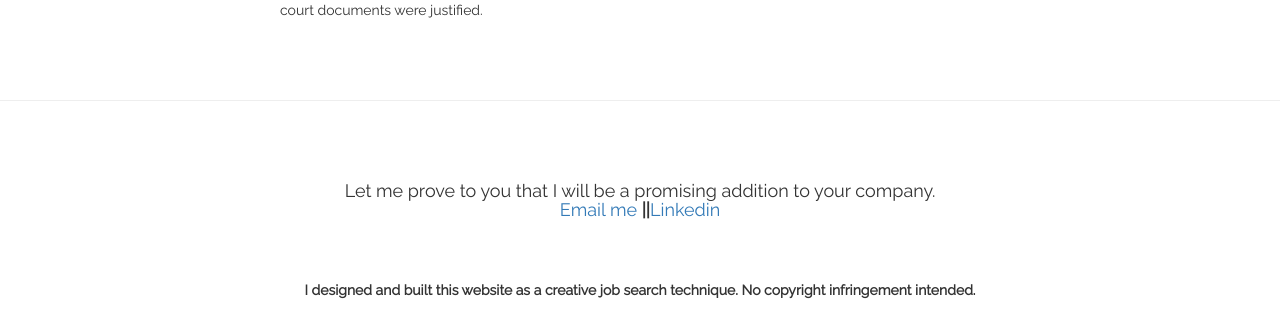
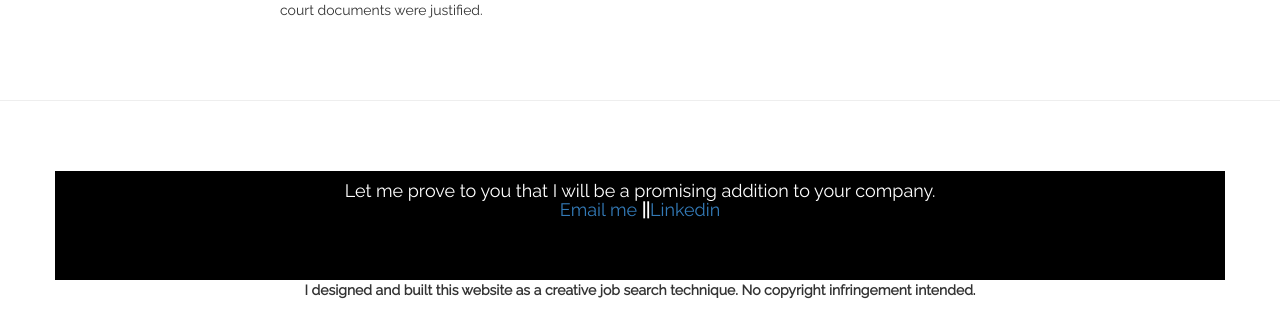
Before and after one commit to lizette112162/resume_app, a Flask app: page / in a window 1280 px wide. Shown: the part 2988-3298 px from the top of the page. Run offline with Flask 2, Linux system fonts and the light colour scheme; some libraries are stand-ins or nearby versions.

Commit message:
Updated file

```diff
--- a/templates/index.html
+++ b/templates/index.html
@@ -62,6 +62,11 @@ body {
   background-color: rgba(0,0,0,0.5);
   position: absolute;
   z-index: 0;
+}
+
+#contact {
+  background: black;
+  color: white;
 }
 
 </style>
```
